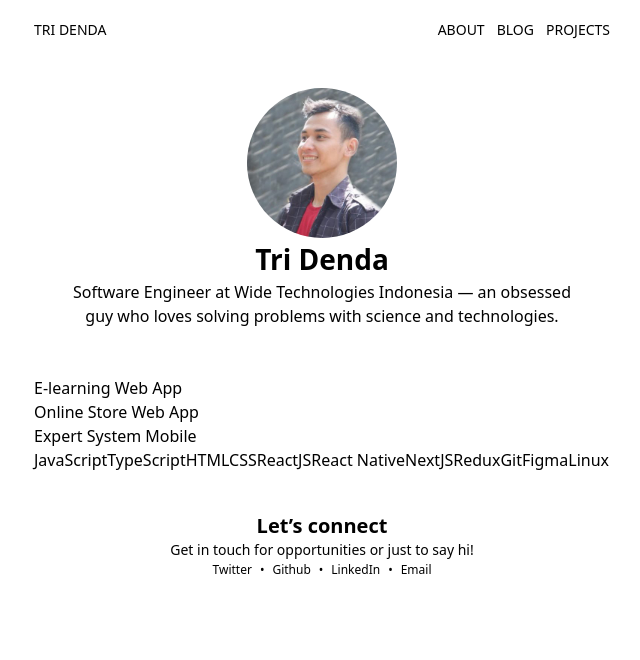
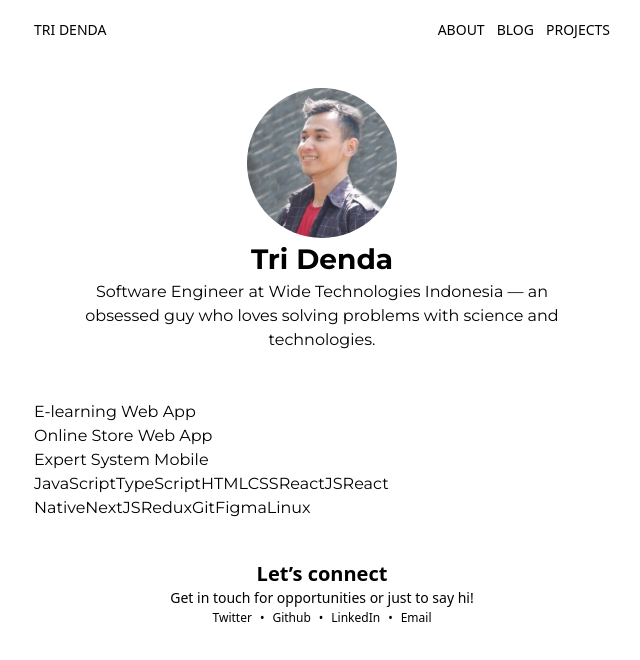
Before and after one commit to Batman297/batman297.github.io, a Next.js app: page / in a window 1280 px wide. Shown: the top 660 px of the page, without its empty margins (318-958 px from the left). Built offline with nearby package versions, Linux system fonts and the light colour scheme.

Commit message:
feat: installed montserrat font

```diff
--- a/src/pages/_app.tsx
+++ b/src/pages/_app.tsx
@@ -1,11 +1,17 @@
 import Layout from "@src/components/layout/layout.component";
+import type { AppProps } from "next/app";
+import { Montserrat } from "next/font/google";
+
 import "@src/styles/globals.css";
-import type { AppProps } from "next/app";
+
+const montserrat = Montserrat({ subsets: ["latin"] });
 
 export default function App({ Component, pageProps }: AppProps) {
   return (
     <Layout>
-      <Component {...pageProps} />
+      <main className={montserrat.className}>
+        <Component {...pageProps} />
+      </main>
     </Layout>
   );
 }
```
